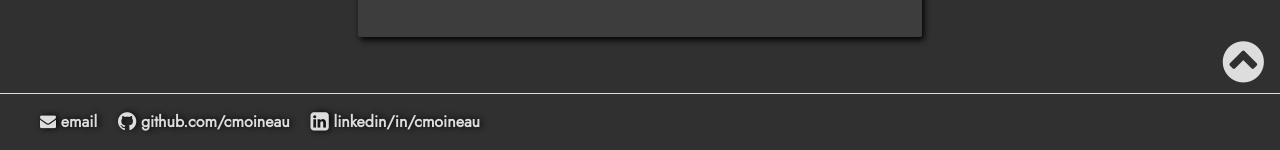
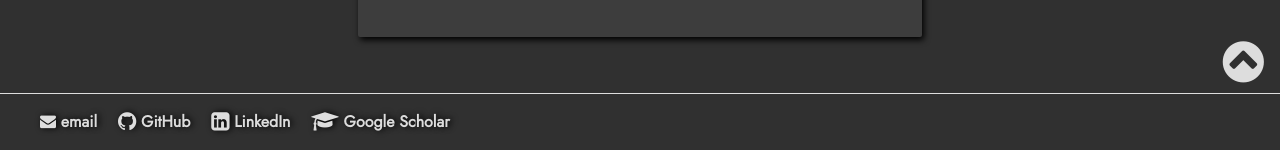
Before and after one commit to cmoineau/cmoineau.github.io, a Jekyll site: the page built from pages/fr/research.html, in a window 1280 px wide and 900 px high, scrolled down 770 px. Shown: the part 747-897 px from the top of the window. Built offline with Jekyll 4.4.1, drawn with Linux system fonts in a browser that asks for light colours.

Commit message:
Add link to Google Scholar.

```diff
--- a/_includes/footer_en.html
+++ b/_includes/footer_en.html
@@ -11,11 +11,15 @@
         </li> -->
         <li>
             <i class="fa fa-github fa-lg" aria-hidden="true"></i>
-            <a href="https://github.com/cmoineau"> github.com/cmoineau</a>
+            <a href="https://github.com/cmoineau"> GitHub</a>
         </li>
         <li>
             <i class="fa fa-linkedin-square fa-lg" aria-hidden="true"></i>
-            <a href="https://www.linkedin.com/in/cmoineau"> linkedin/in/cmoineau</a>
+            <a href="https://www.linkedin.com/in/cmoineau"> LinkedIn</a>
+        </li>
+        <li>
+            <i class="fa fa-graduation-cap fa-lg" aria-hidden="true"></i>
+            <a href="https://scholar.google.com/citations?user=_YlaxooAAAAJ&hl"> Google Scholar</a>
         </li>
         <li id="lastchange" style="float : right; font-size: 0.8em; padding-right: 1em;"></li>
     </ul>
--- a/_includes/footer_fr.html
+++ b/_includes/footer_fr.html
@@ -12,11 +12,15 @@
         </li> -->
         <li>
             <i class="fa fa-github fa-lg" aria-hidden="true"></i>
-            <a href="https://github.com/cmoineau"> github.com/cmoineau</a>
+            <a href="https://github.com/cmoineau"> GitHub</a>
         </li>
         <li>
             <i class="fa fa-linkedin-square fa-lg" aria-hidden="true"></i>
-            <a href="https://www.linkedin.com/in/cmoineau"> linkedin/in/cmoineau</a>
+            <a href="https://www.linkedin.com/in/cmoineau"> LinkedIn</a>
+        </li>
+        <li>
+            <i class="fa fa-graduation-cap fa-lg" aria-hidden="true"></i>
+            <a href="https://scholar.google.com/citations?user=_YlaxooAAAAJ&hl"> Google Scholar</a>
         </li>
         <li id="lastchange" style="float : right; font-size: 0.8em; padding-right: 1em;"></li>
     </ul>
```
